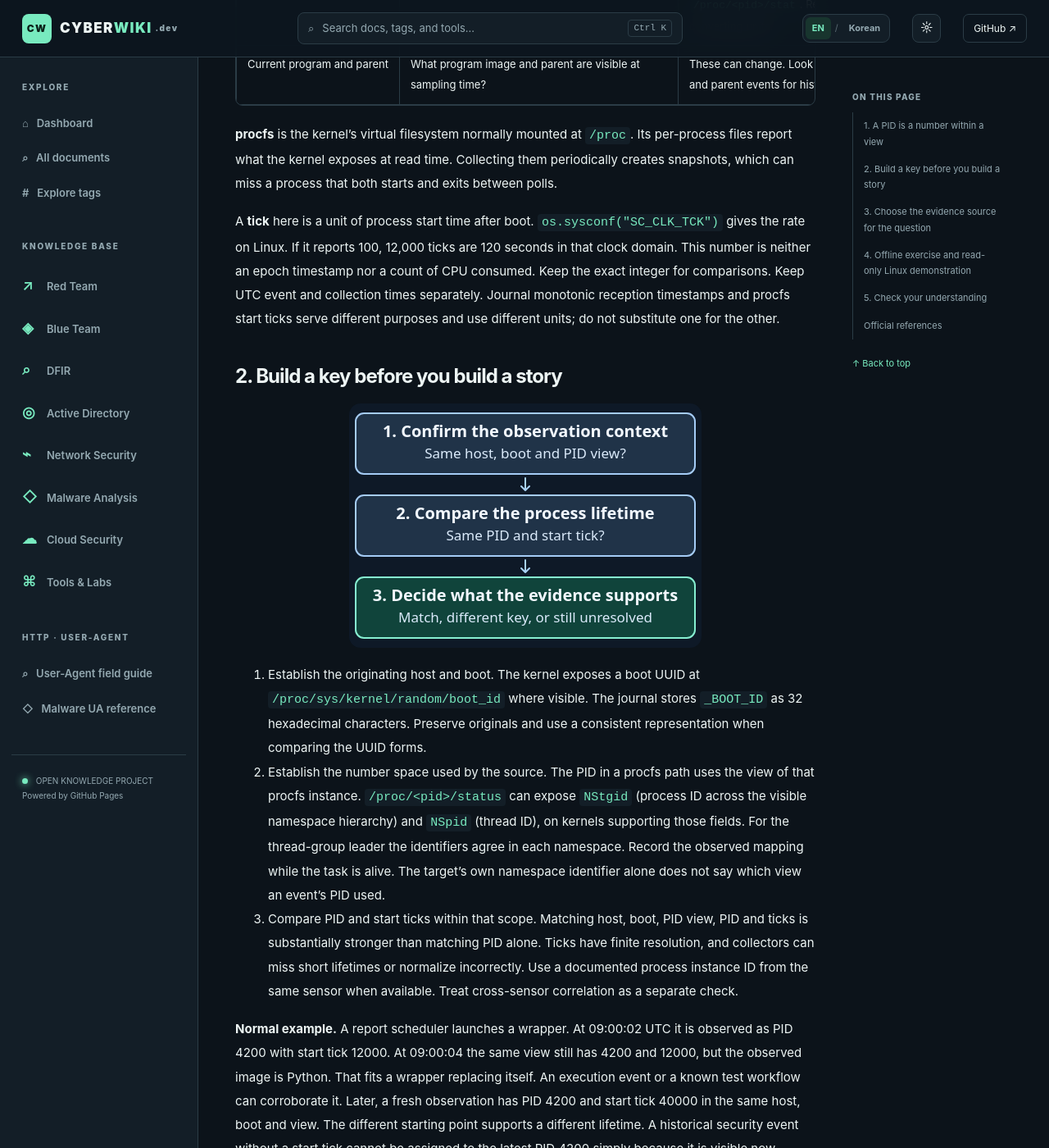
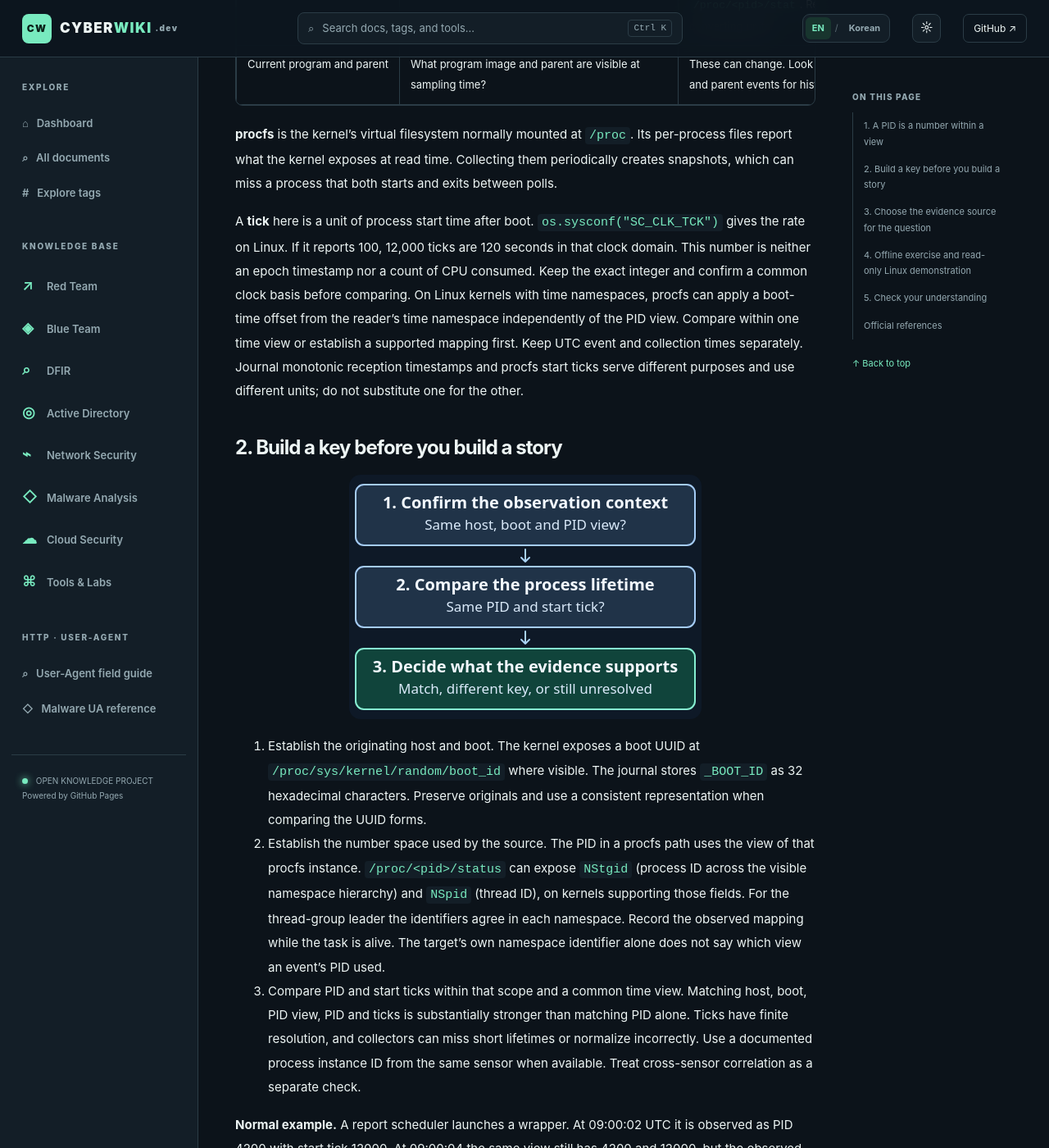
Before and after one commit to DFIDwiz-sketch/cybersecurity-wiki, a Jekyll site: the page built from _articles/linux-process-evidence.md, in a window 1280 px wide and 1400 px high, scrolled down 1354 px. Shown: the whole window at 82% size. Built offline with Jekyll 4.4.1, drawn with Linux system fonts in a browser that asks for light colours; some of the changed text lies outside the part shown.

Commit message:
Clarify Linux procfs time namespace comparisons

````diff
--- a/_articles/linux-process-evidence.md
+++ b/_articles/linux-process-evidence.md
@@ -25,7 +25,7 @@ A **process lifetime** starts with creation and ends with exit. An `execve` oper
 
 **procfs** is the kernel's virtual filesystem normally mounted at `/proc`. Its per-process files report what the kernel exposes at read time. Collecting them periodically creates snapshots, which can miss a process that both starts and exits between polls.
 
-A **tick** here is a unit of process start time after boot. `os.sysconf("SC_CLK_TCK")` gives the rate on Linux. If it reports 100, 12,000 ticks are 120 seconds in that clock domain. This number is neither an epoch timestamp nor a count of CPU consumed. Keep the exact integer for comparisons. Keep UTC event and collection times separately. Journal monotonic reception timestamps and procfs start ticks serve different purposes and use different units; do not substitute one for the other.
+A **tick** here is a unit of process start time after boot. `os.sysconf("SC_CLK_TCK")` gives the rate on Linux. If it reports 100, 12,000 ticks are 120 seconds in that clock domain. This number is neither an epoch timestamp nor a count of CPU consumed. Keep the exact integer and confirm a common clock basis before comparing. On Linux kernels with time namespaces, procfs can apply a boot-time offset from the reader's time namespace independently of the PID view. Compare within one time view or establish a supported mapping first. Keep UTC event and collection times separately. Journal monotonic reception timestamps and procfs start ticks serve different purposes and use different units; do not substitute one for the other.
 
 ## 2. Build a key before you build a story
 
@@ -33,7 +33,7 @@ A **tick** here is a unit of process start time after boot. `os.sysconf("SC_CLK_
 
 1. Establish the originating host and boot. The kernel exposes a boot UUID at `/proc/sys/kernel/random/boot_id` where visible. The journal stores `_BOOT_ID` as 32 hexadecimal characters. Preserve originals and use a consistent representation when comparing the UUID forms.
 2. Establish the number space used by the source. The PID in a procfs path uses the view of that procfs instance. `/proc/<pid>/status` can expose `NStgid` (process ID across the visible namespace hierarchy) and `NSpid` (thread ID), on kernels supporting those fields. For the thread-group leader the identifiers agree in each namespace. Record the observed mapping while the task is alive. The target's own namespace identifier alone does not say which view an event's PID used.
-3. Compare PID and start ticks within that scope. Matching host, boot, PID view, PID and ticks is substantially stronger than matching PID alone. Ticks have finite resolution, and collectors can miss short lifetimes or normalize incorrectly. Use a documented process instance ID from the same sensor when available. Treat cross-sensor correlation as a separate check.
+3. Compare PID and start ticks within that scope and a common time view. Matching host, boot, PID view, PID and ticks is substantially stronger than matching PID alone. Ticks have finite resolution, and collectors can miss short lifetimes or normalize incorrectly. Use a documented process instance ID from the same sensor when available. Treat cross-sensor correlation as a separate check.
 
 **Normal example.** A report scheduler launches a wrapper. At 09:00:02 UTC it is observed as PID 4200 with start tick 12000. At 09:00:04 the same view still has 4200 and 12000, but the observed image is Python. That fits a wrapper replacing itself. An execution event or a known test workflow can corroborate it. Later, a fresh observation has PID 4200 and start tick 40000 in the same host, boot and view. The different starting point supports a different lifetime. A historical security event without a start tick cannot be assigned to the latest PID 4200 simply because it is visible now.
 
@@ -66,7 +66,7 @@ Save [the synthetic CSV]({{ '/assets/labs/linux-process-observations.csv' | rela
 python3 linux-process-evidence.py
 ```
 
-The script compares each row to `p01`. Its output judges the supplied keys. A different PID view prevents a direct match and can still describe the same underlying process if a trustworthy namespace translation is later established.
+The fixture assumes one comparable time basis for the observations. The script compares each row to `p01`. Its output judges the supplied keys. A different PID view prevents a direct match and can still describe the same underlying process if a trustworthy namespace translation is later established.
 
 | Observation | Expected result against p01 | Reason |
 | --- | --- | --- |
@@ -105,7 +105,7 @@ You are done when you can explain the differences among p02, p03 and p06, explai
 
 Reviewed November 20, 2026. Source versions below describe the documented coverage. Check the kernel, distribution and collector installed in your environment.
 
-- Linux kernel online documentation at review. Procfs lifetime semantics, view/access controls, and boot UUID. [The /proc filesystem](https://docs.kernel.org/filesystems/proc.html) · [Kernel sysctls, random](https://docs.kernel.org/admin-guide/sysctl/kernel.html#random)
-- Linux man-pages 6.19. Field 22 units, namespace PID fields, and process image replacement. [proc_pid_stat(5)](https://man7.org/linux/man-pages/man5/proc_pid_stat.5.html) · [proc_pid_status(5)](https://man7.org/linux/man-pages/man5/proc_pid_status.5.html) · [pid_namespaces(7)](https://man7.org/linux/man-pages/man7/pid_namespaces.7.html) · [execve(2)](https://man7.org/linux/man-pages/man2/execve.2.html)
+- Linux kernel online documentation at review. Procfs lifetime semantics, view/access controls, and boot UUID. [The /proc filesystem](https://docs.kernel.org/filesystems/proc.html) · [Kernel sysctls, random](https://docs.kernel.org/admin-guide/sysctl/kernel.html#random) · [Kernel implementation, fs/proc/array.c](https://github.com/torvalds/linux/blob/master/fs/proc/array.c)
+- Linux man-pages 6.19. Field 22 units, namespace PID fields, and process image replacement. [proc_pid_stat(5)](https://man7.org/linux/man-pages/man5/proc_pid_stat.5.html) · [proc_pid_status(5)](https://man7.org/linux/man-pages/man5/proc_pid_status.5.html) · [pid_namespaces(7)](https://man7.org/linux/man-pages/man7/pid_namespaces.7.html) · [time_namespaces(7)](https://man7.org/linux/man-pages/man7/time_namespaces.7.html) · [execve(2)](https://man7.org/linux/man-pages/man2/execve.2.html)
 - systemd 262 online manual. Origin credentials, boot identifier and journal time fields. [systemd.journal-fields](https://www.freedesktop.org/software/systemd/man/latest/systemd.journal-fields.html)
 - RHEL 9 product family. Linux Audit delivery, rule-based coverage and example record fields. [Red Hat Enterprise Linux 9 · Auditing the system](https://docs.redhat.com/en/documentation/red_hat_enterprise_linux/9/html/security_hardening/auditing-the-system_security-hardening)
````
Also changed, not shown: _ko_articles/linux-process-evidence.md (+5 -5 lines).
